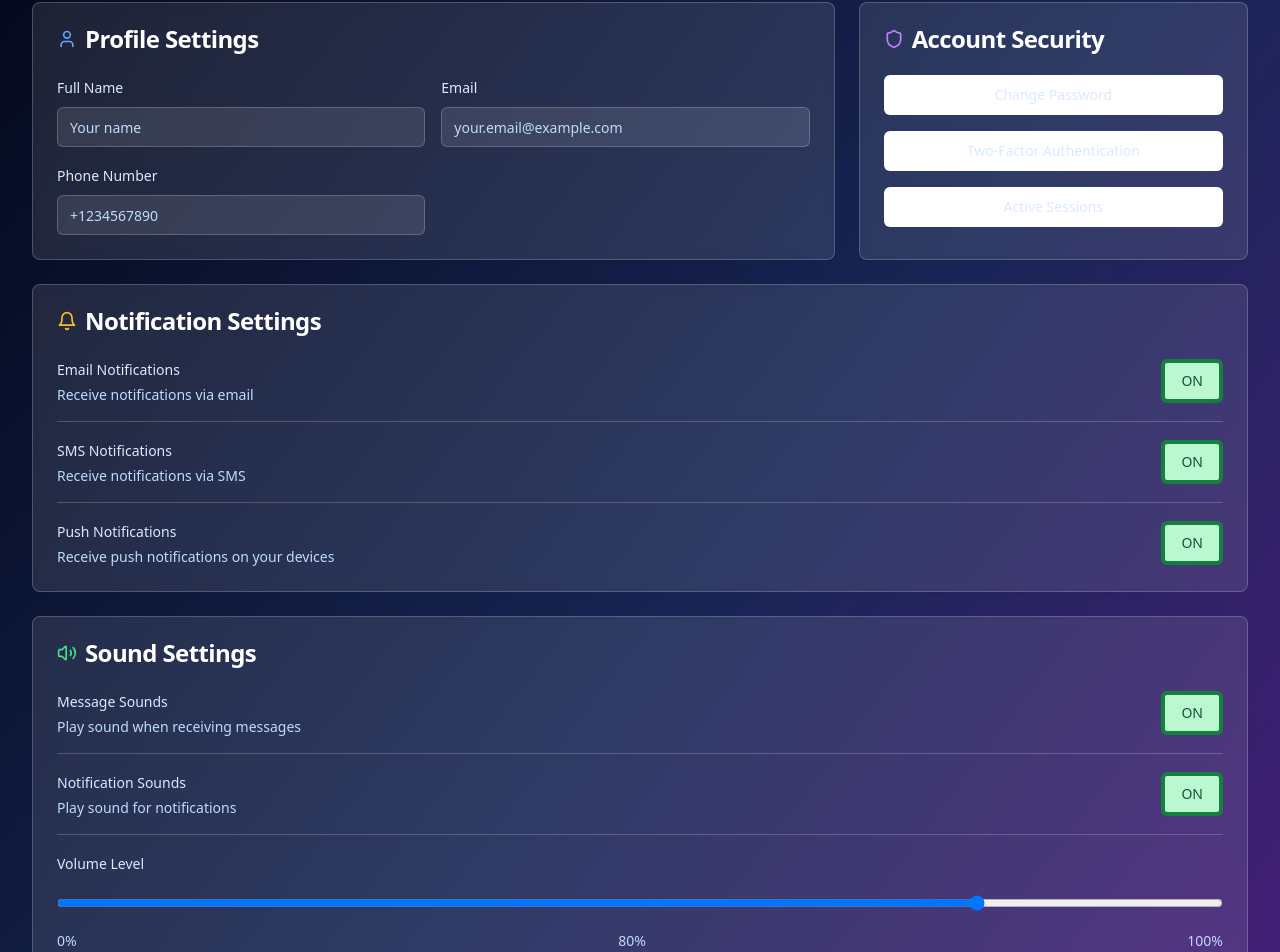
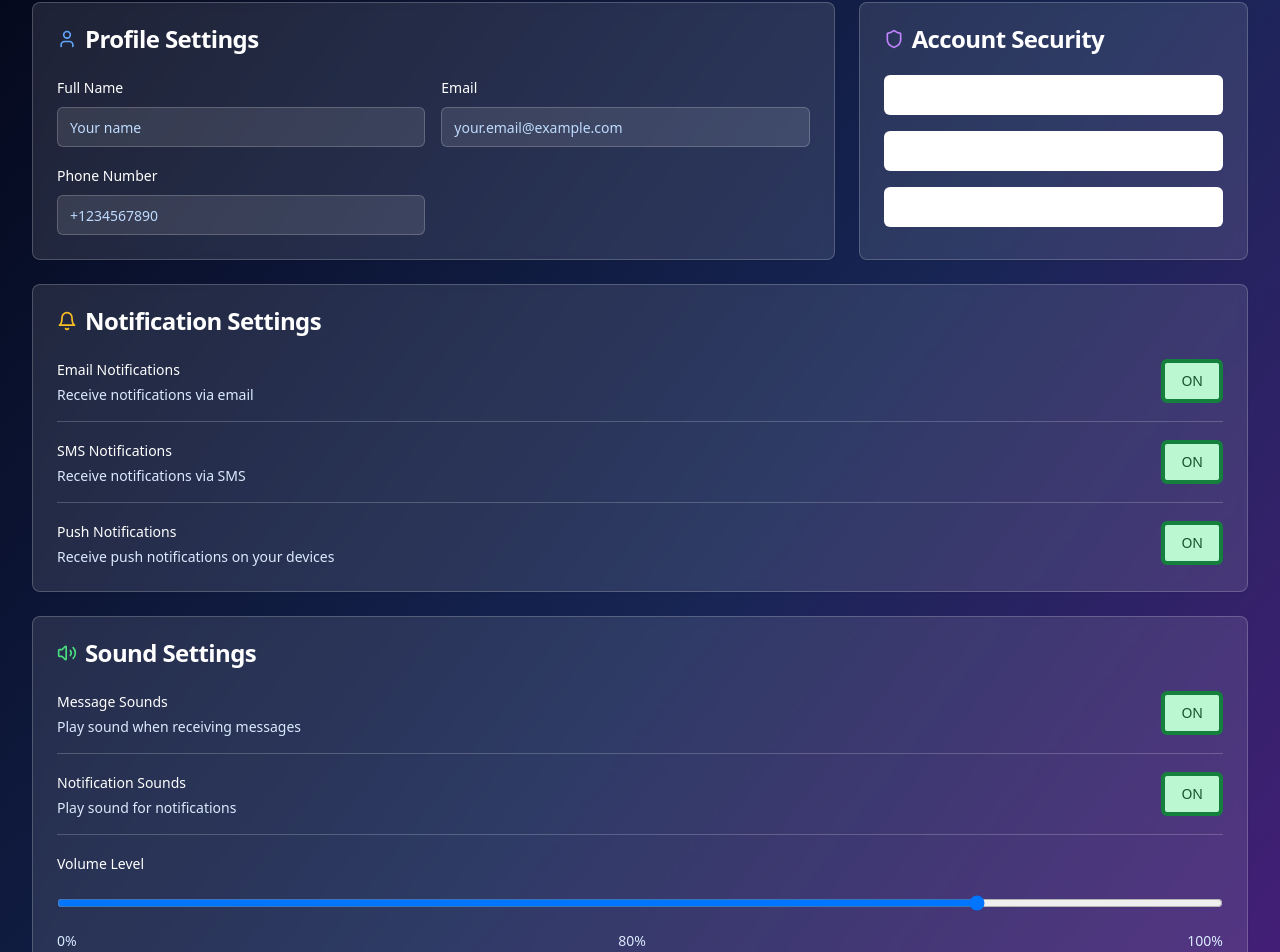
Before and after one commit to apresroc/tk-messaging, a React (Vite) app: page /settings in a window 1280 px wide. Shown: the part 171-1123 px from the top of the page. Built offline with nearby package versions, Linux system fonts and the light colour scheme.

Commit message:
[dyad] Improved text contrast in light theme - wrote 1 file(s)

```diff
--- a/src/components/user/UserSettings.tsx
+++ b/src/components/user/UserSettings.tsx
@@ -129,9 +129,9 @@ const UserSettings = () => {
   }) => (
     <div className="flex items-center justify-between">
       <div className="flex-1">
-        <Label className="text-blue-100 cursor-pointer" onClick={onToggle}>{label}</Label>
+        <Label className="text-white cursor-pointer font-medium">{label}</Label>
         {description && (
-          <p className="text-sm text-blue-200 mt-1">{description}</p>
+          <p className="text-sm text-blue-100 mt-1">{description}</p>
         )}
       </div>
       <button
@@ -176,7 +176,7 @@ const UserSettings = () => {
           <CardContent className="space-y-4">
             <div className="grid grid-cols-1 md:grid-cols-2 gap-4">
               <div className="space-y-2">
-                <Label htmlFor="name" className="text-blue-100">Full Name</Label>
+                <Label htmlFor="name" className="text-white font-medium">Full Name</Label>
                 <Input
                   id="name"
                   value={settings.profile.name}
@@ -187,7 +187,7 @@ const UserSettings = () => {
               </div>
 
               <div className="space-y-2">
-                <Label htmlFor="email" className="text-blue-100">Email</Label>
+                <Label htmlFor="email" className="text-white font-medium">Email</Label>
                 <Input
                   id="email"
                   type="email"
@@ -199,7 +199,7 @@ const UserSettings = () => {
               </div>
 
               <div className="space-y-2">
-                <Label htmlFor="phone" className="text-blue-100">Phone Number</Label>
+                <Label htmlFor="phone" className="text-white font-medium">Phone Number</Label>
                 <Input
                   id="phone"
                   value={settings.profile.phone}
@@ -224,7 +224,7 @@ const UserSettings = () => {
             <div className="space-y-2">
               <Button
                 variant="outline"
-                className="w-full border-white/20 text-blue-100 hover:bg-white/20"
+                className="w-full border-white/20 text-white hover:bg-white/20 font-medium"
               >
                 Change Password
               </Button>
@@ -233,7 +233,7 @@ const UserSettings = () => {
             <div className="space-y-2">
               <Button
                 variant="outline"
-                className="w-full border-white/20 text-blue-100 hover:bg-white/20"
+                className="w-full border-white/20 text-white hover:bg-white/20 font-medium"
               >
                 Two-Factor Authentication
               </Button>
@@ -242,7 +242,7 @@ const UserSettings = () => {
             <div className="space-y-2">
               <Button
                 variant="outline"
-                className="w-full border-white/20 text-blue-100 hover:bg-white/20"
+                className="w-full border-white/20 text-white hover:bg-white/20 font-medium"
               >
                 Active Sessions
               </Button>
@@ -315,7 +315,7 @@ const UserSettings = () => {
           <Separator className="bg-white/20" />
 
           <div className="space-y-2">
-            <Label className="text-blue-100">Volume Level</Label>
+            <Label className="text-white font-medium">Volume Level</Label>
             <Input
               type="range"
               min="0"
@@ -324,7 +324,7 @@ const UserSettings = () => {
               onChange={(e) => handleSoundChange('volume', parseInt(e.target.value))}
               className="w-full"
             />
-            <div className="flex justify-between text-sm text-blue-200">
+            <div className="flex justify-between text-sm text-blue-100">
               <span>0%</span>
               <span>{settings.sounds.volume}%</span>
               <span>100%</span>
```
